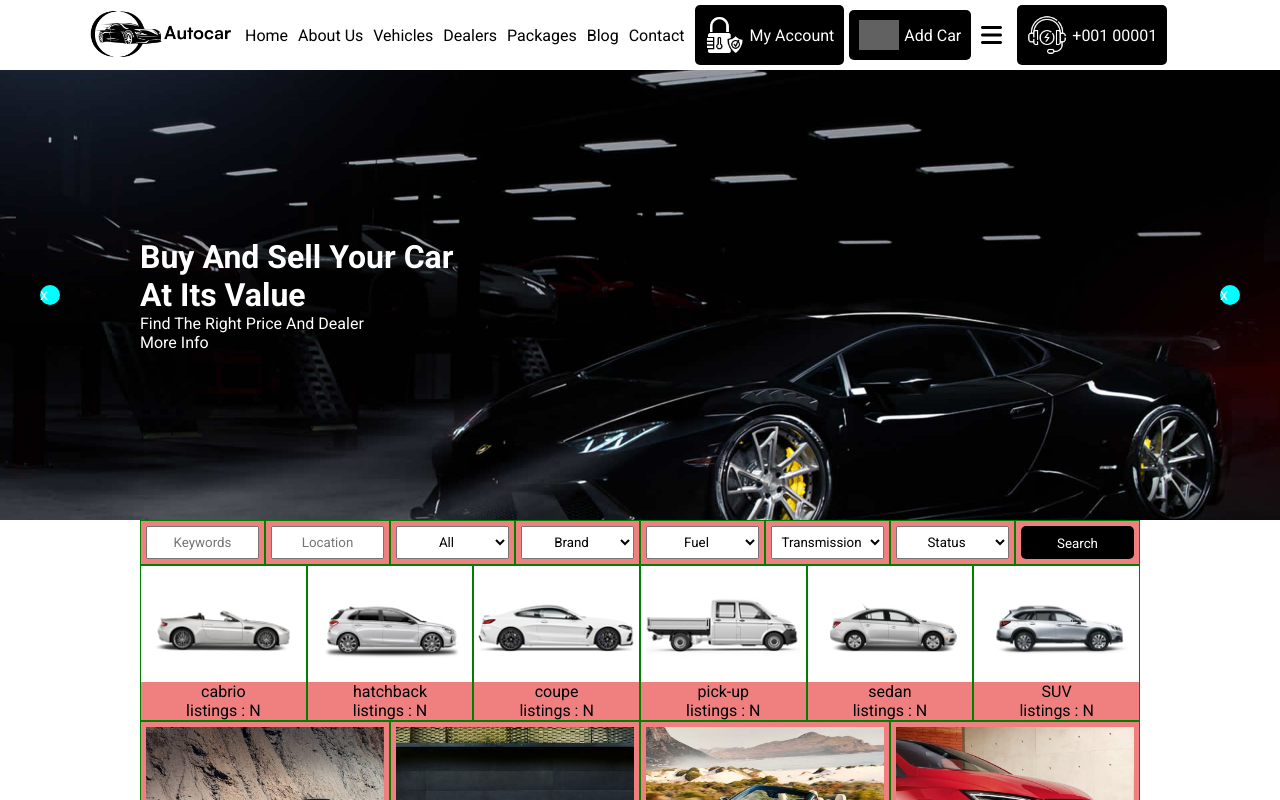
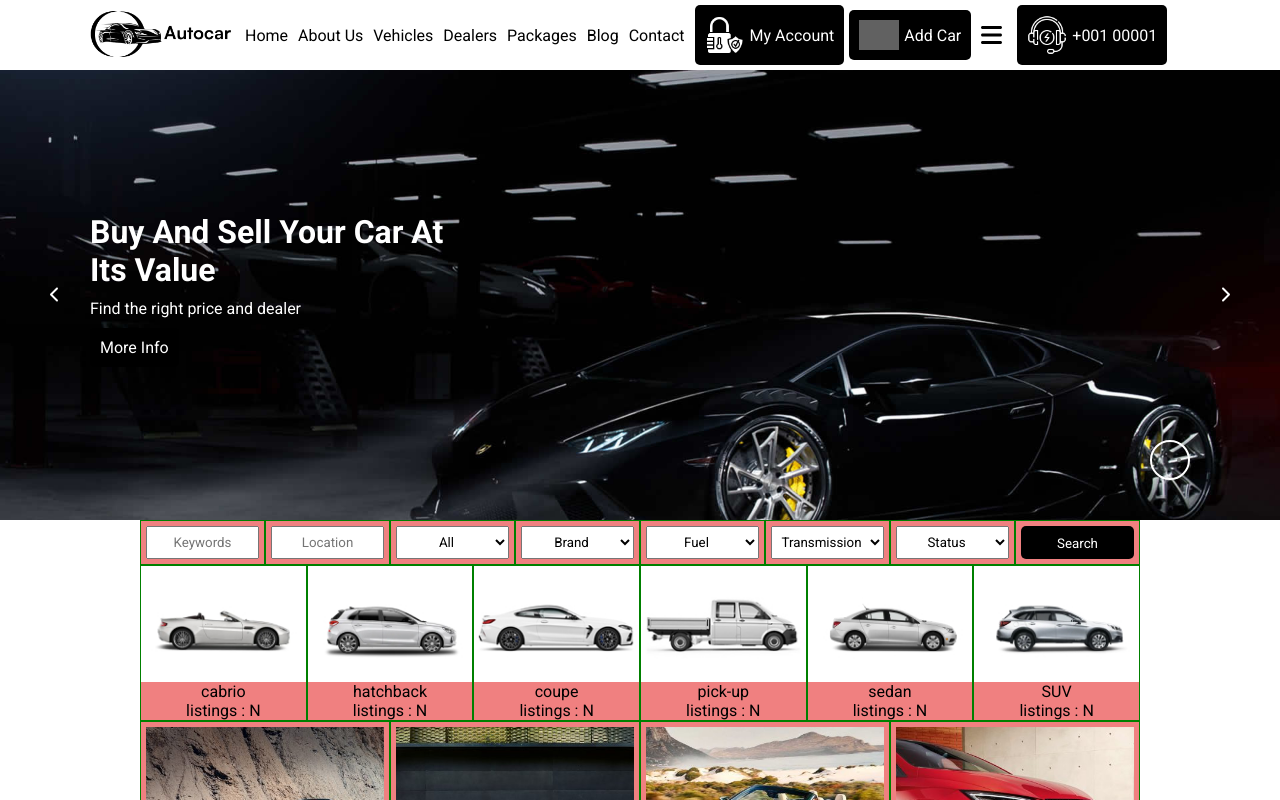
Before and after one commit to aalexebr/proj-html-vuejs, a Vue app: page / in a window 1280 px wide. Shown: the top 800 px of the page. Built offline with nearby package versions, Linux system fonts and the light colour scheme; grey boxes are pictures that could not be loaded.

Commit message:
EDIT jumbotron style

```diff
--- a/src/components/jumbotron.vue
+++ b/src/components/jumbotron.vue
@@ -32,25 +32,29 @@ export default{
 <div class="jumbotron pos-relative">
 	<div @click="prevSlide"
 		class="slider-button pos-absolute prev">
-			x
+		<font-awesome-icon icon="fa-solid fa-chevron-left" class="icon"/>
 	</div>
 	<div @click="nextSlide"
 		class="slider-button pos-absolute next">
-			x
+		<font-awesome-icon icon="fa-solid fa-chevron-right" class="icon"/>
 	</div>
 	<div class="container pos-absolute">
 		<div class="jumbo-info pos-absolute">
-			<h1>
+			<h1 class="capitalize">
 				buy and sell your car at its value
 			</h1>
 			<p>
-				find the right price and dealer
+				Find the right price and dealer
 			</p>
-			<a href="#">
+			<a href="#" class="button capitalize">
 				more info
 			</a>
 		</div>
+		<div class="circle pos-absolute">
+			<div class="dot pos-absolute"></div>
+		</div>
 	</div>
+
   <img :src="sliderPath[count]" alt="">
 </div>
 </template>
@@ -67,24 +71,24 @@ export default{
 		right: 0;
 		left: 0;
 		height: 450px;
+		max-width: 1100px;
 		.jumbo-info{
 			width: calc(100% / 3);
 			top: 50%;
 			transform: translate(0, -50%);
-			text-transform: capitalize;
+			& *{
+				margin-bottom: 10px;
+			}
 		}
 	}
     img{
         object-fit: cover;
         height: 100%;
-        // padding: 50px;
     }
     .slider-button{
         color: white;
         display: inline-block;
-        background-color: aqua;
-        height: 20px;
-        width: 20px;
+		padding: 10px;
         z-index: 1;
 		border-radius: 10px;
 		cursor: pointer;
@@ -100,5 +104,25 @@ export default{
 			transform: translate(0, -50%);
 		}
     }
+	.circle{
+		color: grey;
+		border: 2px solid white;
+		height: 40px;
+		width: 40px;
+		text-align: end;
+		border-radius: 40px;
+		bottom: 40px;
+		right: 0;
+				.dot{
+			height: 2px;
+			width: 2px;
+			border: 2px solid grey;
+			border-radius: 2px;
+			top: 50%;
+			left: 75%;
+			transform: translate(-50%, -50%);
+		}
+	}
 }
+
 </style>
--- a/src/main.js
+++ b/src/main.js
@@ -9,11 +9,11 @@ import { library } from '@fortawesome/fontawesome-svg-core'
 import { FontAwesomeIcon } from '@fortawesome/vue-fontawesome'
 
 /* import specific icons */
-import { faBars, faEnvelope, faLocationDot, faPhoneVolume } from '@fortawesome/free-solid-svg-icons'
+import { faBars, faChevronLeft, faChevronRight, faEnvelope, faLocationDot, faPhoneVolume } from '@fortawesome/free-solid-svg-icons'
 import { faFacebookF, faInstagram, faTwitter } from '@fortawesome/free-brands-svg-icons'
 
 /* add icons to the library */
-library.add(faLocationDot, faPhoneVolume, faEnvelope,faFacebookF,faInstagram,faTwitter,faBars)
+library.add(faLocationDot, faPhoneVolume, faEnvelope,faFacebookF,faInstagram,faTwitter,faBars,faChevronRight,faChevronLeft)
 
 createApp(App)
 .component('font-awesome-icon', FontAwesomeIcon)
```
